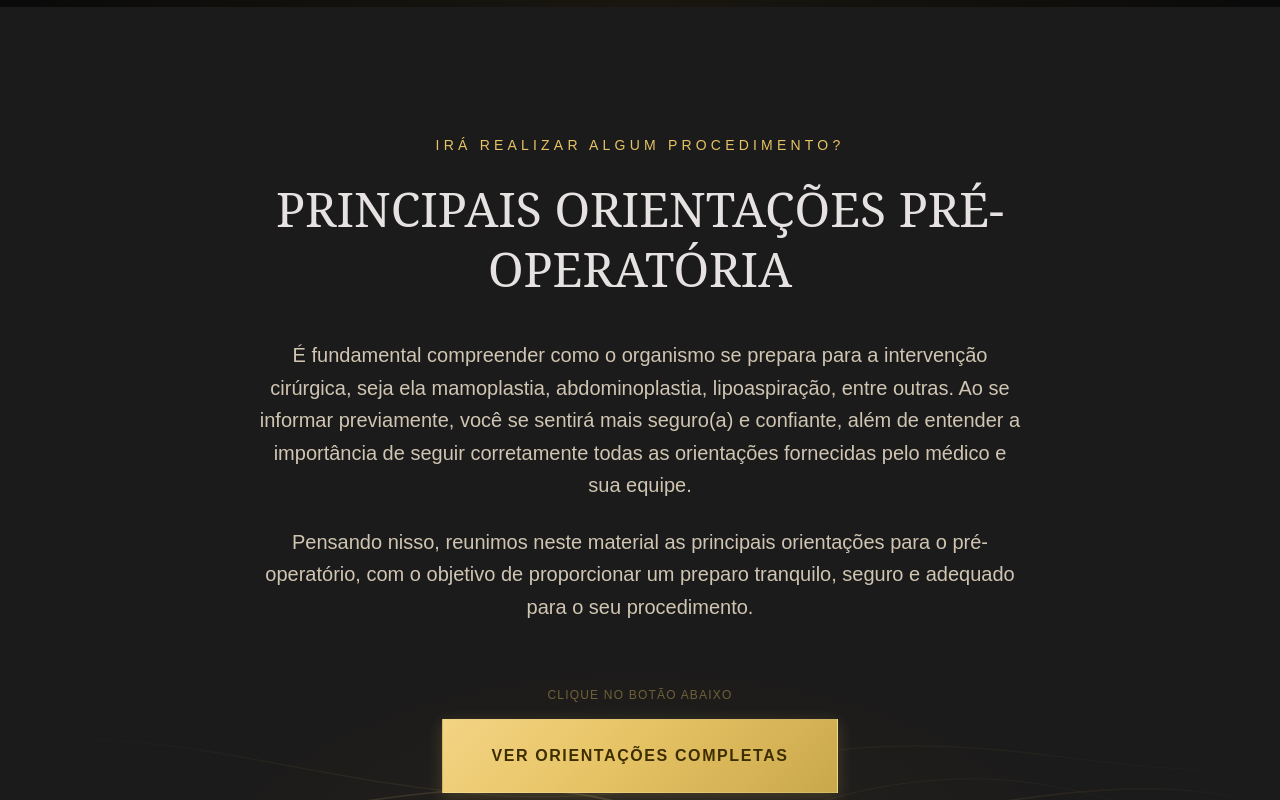
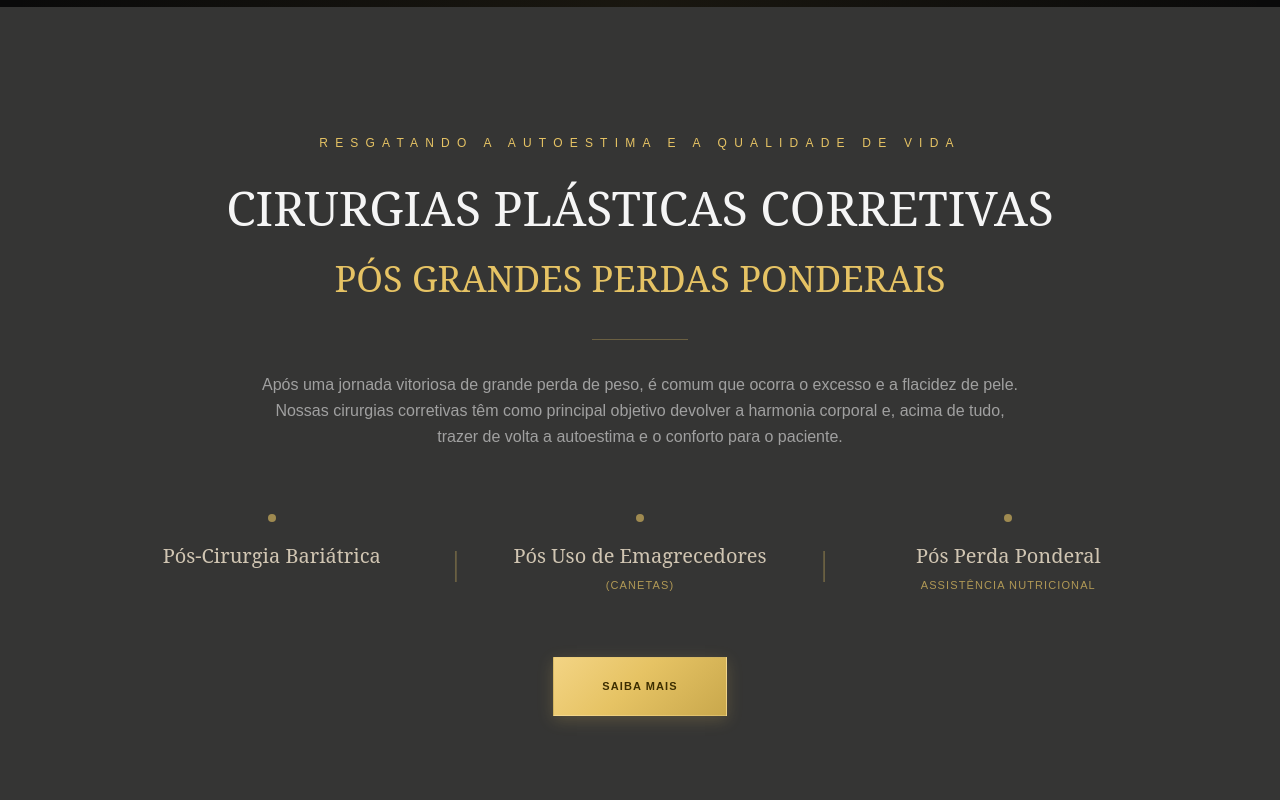
Before and after one commit to drjorgemenezes/estheticcare, a React (Vite) app: page / in a window 1280 px wide. Shown: the part 4200-5000 px from the top of the page. Built offline with nearby package versions, Linux system fonts and the light colour scheme.

Commit message:
feat: implement main App component with hero slides and procedure category carousels

```diff
--- a/src/App.tsx
+++ b/src/App.tsx
@@ -468,6 +468,49 @@ export default function App() {
         </div>
       </section>
 
+      {/* Cirurgias Corretivas */}
+      <section className="py-32 bg-surface-container-highest px-6 relative overflow-hidden" id="corretivas">
+        <div className="max-w-[1920px] mx-auto px-6 text-center relative z-10">
+          <span className="font-label uppercase tracking-[0.4em] md:tracking-[0.6em] text-primary text-[10px] md:text-xs mb-6 block font-medium">
+            Resgatando a Autoestima e a Qualidade de Vida
+          </span>
+          <h2 className="font-headline text-3xl md:text-5xl text-[#f5f5f5] mb-6 uppercase leading-snug">
+            Cirurgias Plásticas Corretivas <br/>
+            <span className="text-primary text-2xl md:text-4xl">Pós Grandes Perdas Ponderais</span>
+          </h2>
+          <div className="w-24 h-px bg-primary mx-auto opacity-30 my-8"></div>
+          <p className="text-[#a0a0a0] font-light max-w-3xl mx-auto text-sm md:text-base leading-relaxed mb-16">
+            Após uma jornada vitoriosa de grande perda de peso, é comum que ocorra o excesso e a flacidez de pele. Nossas cirurgias corretivas têm como principal objetivo devolver a harmonia corporal e, acima de tudo, trazer de volta a autoestima e o conforto para o paciente.
+          </p>
+
+          <div className="flex flex-col md:flex-row items-start justify-center gap-10 md:gap-8 max-w-5xl mx-auto my-16 text-on-surface-variant font-headline text-lg md:text-xl text-center">
+            <div className="flex flex-col items-center gap-3 flex-1">
+              <div className="w-2 h-2 rounded-full bg-primary/60 mb-2"></div>
+              <span>Pós-Cirurgia Bariátrica</span>
+            </div>
+            <div className="hidden md:block text-primary/30 text-3xl font-light mt-8">|</div>
+            <div className="flex flex-col items-center gap-3 flex-1">
+              <div className="w-2 h-2 rounded-full bg-primary/60 mb-2"></div>
+              <span>Pós Uso de Emagrecedores <br/><span className="text-[11px] font-label uppercase tracking-widest text-primary/70 mt-2 block">(Canetas)</span></span>
+            </div>
+            <div className="hidden md:block text-primary/30 text-3xl font-light mt-8">|</div>
+            <div className="flex flex-col items-center gap-3 flex-1">
+              <div className="w-2 h-2 rounded-full bg-primary/60 mb-2"></div>
+              <span>Pós Perda Ponderal <br/><span className="text-[11px] font-label uppercase tracking-widest text-primary/70 mt-2 block">Assistência Nutricional</span></span>
+            </div>
+          </div>
+
+          <div className="mt-8">
+            <Link
+              to="/corretivas"
+              className="gold-shimmer-btn text-on-primary px-12 py-5 font-label uppercase tracking-widest text-[11px] font-bold inline-block"
+            >
+              Saiba Mais
+            </Link>
+          </div>
+        </div>
+      </section>
+
       {/* Pre-op Orientations */}
       <section className="py-32 bg-surface-container-low px-6 relative overflow-hidden" id="orientacoes">
         {/* Golden Waves Background */}
```
